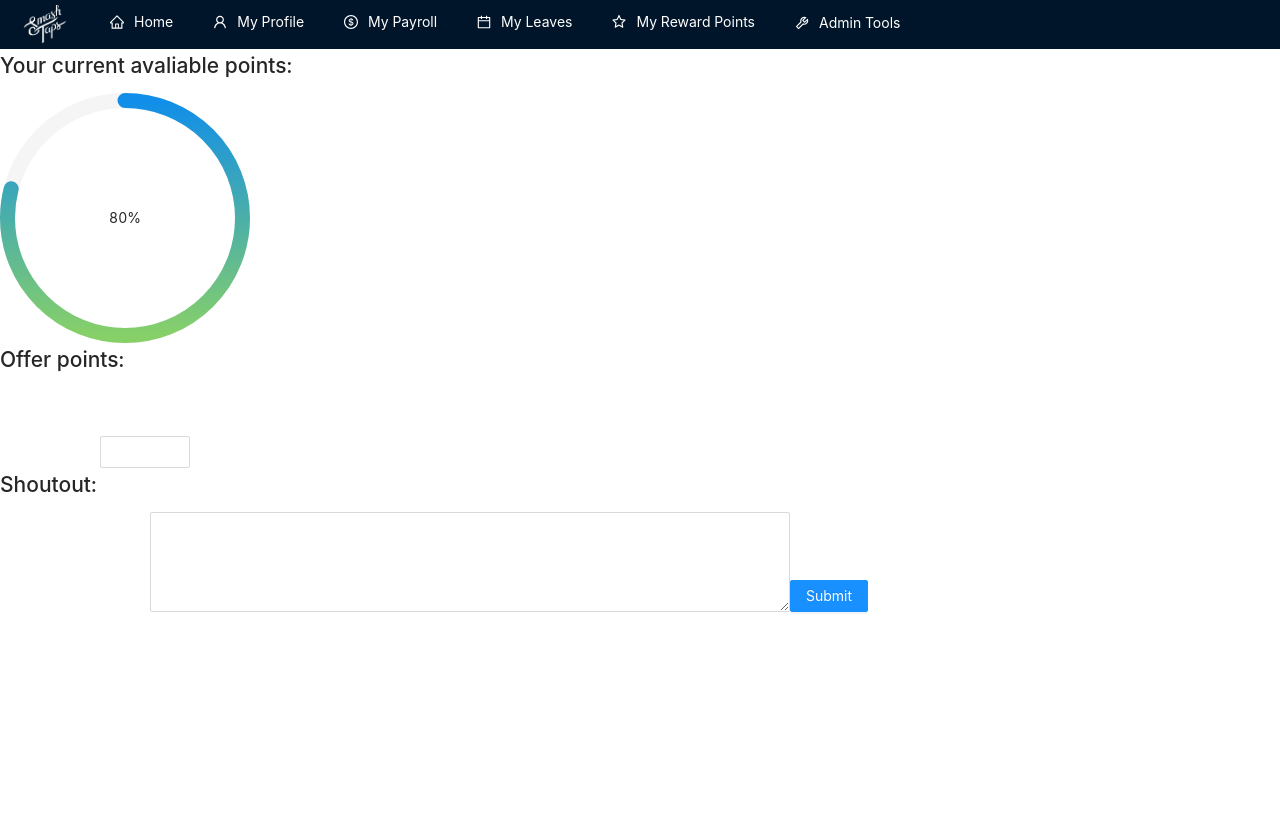
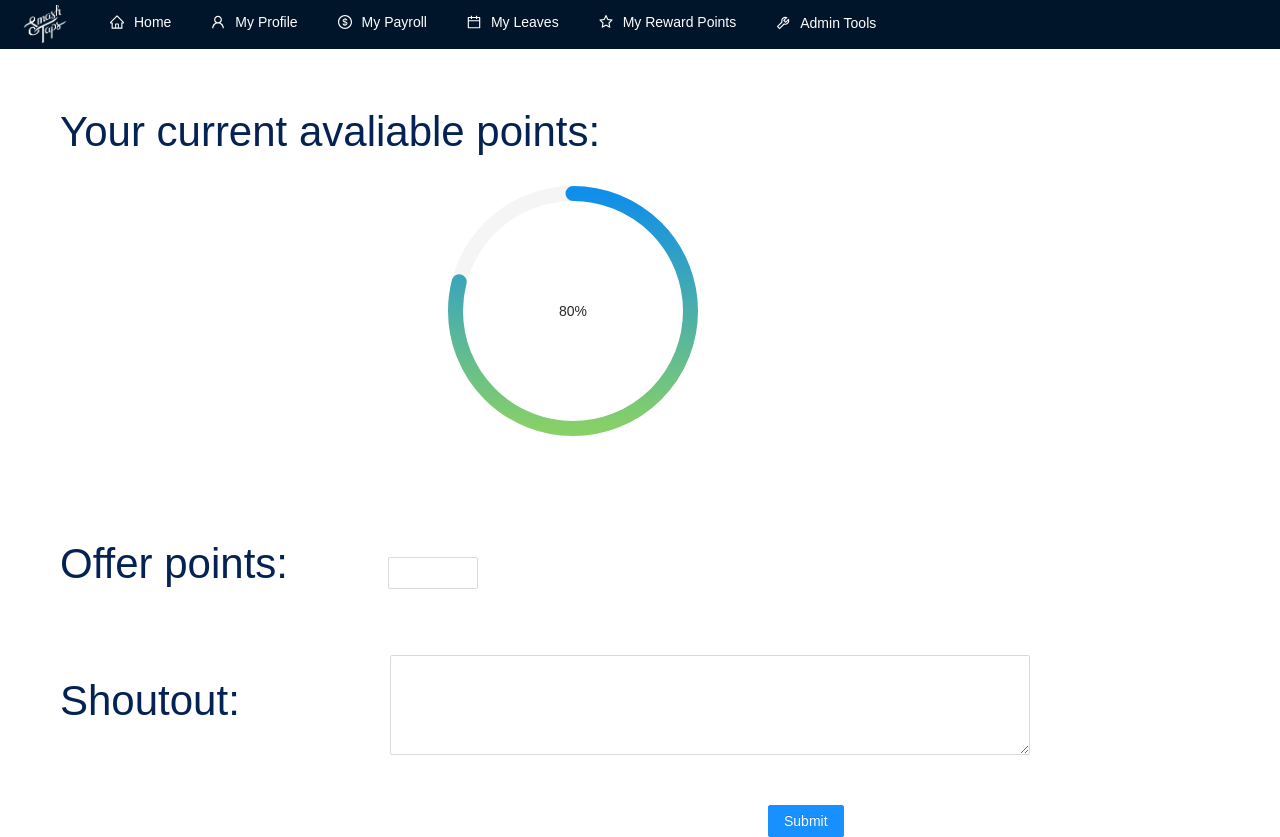
Before and after one commit to Lisa-SmashTaps/lisa-react, a React (Create React App) app: page /myrewards in a window 1280 px wide. Before the commit the page ends 800 px from the top, so only its background shows below. Built offline with nearby package versions, Linux system fonts and the light colour scheme.

Commit message:
add css file

```diff
--- /dev/null
+++ b/src/Components/RewardsComponent/Reward.css
@@ -0,0 +1,31 @@
+@import '~antd/dist/antd.css';
+
+body {
+
+  font-family: sans-serif;
+  text-align: left;
+}
+
+.txt {
+  font-size: 3em;
+  color:rgb(5, 34, 85);
+  display: inline-block;
+  margin-top:50px;
+  margin-left:60px;
+
+
+}
+
+
+
+.btn{
+  margin-top:50px;
+  margin-left:60%;
+}
+
+.ProgressB{
+  margin-left: 35%;
+  margin-bottom:45px;
+  width:250px;
+
+}
--- a/src/Components/RewardsComponent/RewardDisplay.js
+++ b/src/Components/RewardsComponent/RewardDisplay.js
@@ -1,7 +1,7 @@
 import React from "react";
 import {Input } from "antd";
 import { InputNumber, Button, Progress } from "antd";
-
+import "./Reward.css";
 
 
   function onChange(value) {
```
